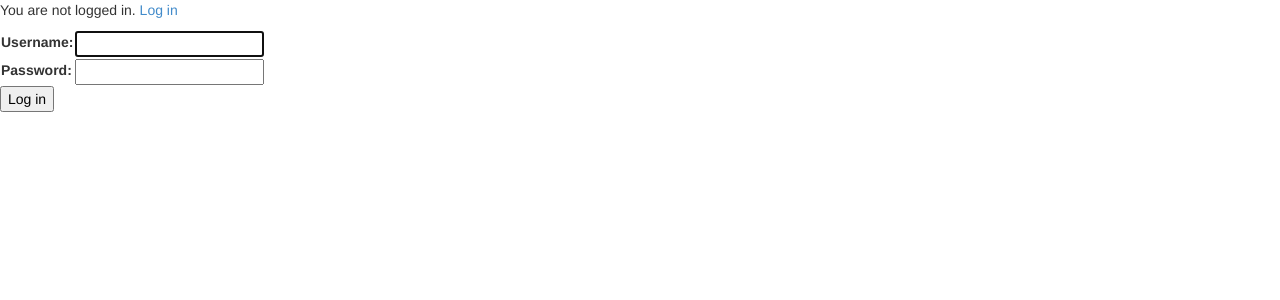
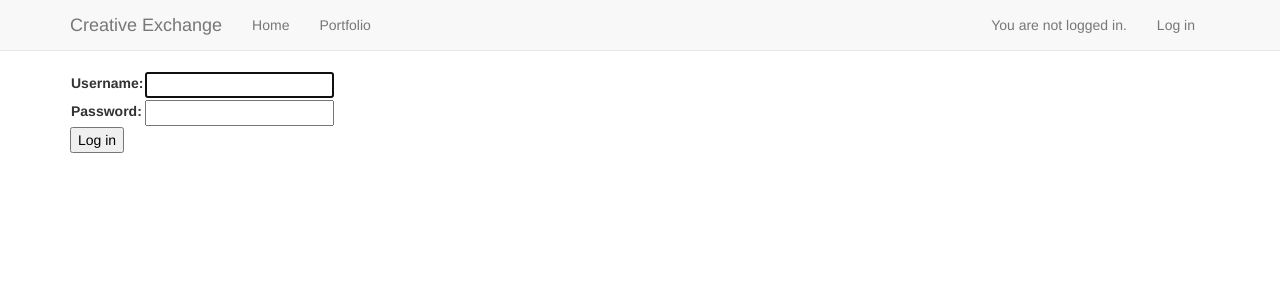
Before and after one commit to Tasignotas/barclays_openminds, a Django app: page /traders/login/ in a window 1280 px wide. Shown: the top 300 px of the page. Run offline with Django 3.2, Linux system fonts and the light colour scheme; some libraries are stand-ins or nearby versions.

Commit message:
Bootstrap

```diff
--- a/server/creative_exchange/templates/base.html
+++ b/server/creative_exchange/templates/base.html
@@ -11,16 +11,31 @@
 </head>
 <body>
 
-<p>
-{% if user.is_authenticated %}
-Welcome, {{ user.username }}. <a href="{% url 'django.contrib.auth.views.logout_then_login' %}">Click to log out</a>
-{% else %}
-You are not logged in. <a href="{% url 'django.contrib.auth.views.login' %}">Log in</a>
-{% endif %}
-</p>
+<div class="navbar navbar-default navbar-static-top" role="navigation">
+      <div class="container">
+        <div class="navbar-header">
+          <a class="navbar-brand" href="#">Creative Exchange</a>
+        </div>
+        <div class="navbar-collapse collapse">
+          <ul class="nav navbar-nav">
+            <li{% if active_page == 'home' %} class="active"{% endif %}><a href="{% url 'home' %}">Home</a></li>
+            <li{% if active_page == 'portfolio' %} class="active"{% endif %}><a href="{% url 'creative_exchange.views.trader_test' %}">Portfolio</a></li>
+          </ul>
+          <ul class="nav navbar-nav navbar-right">
+            {% if user.is_authenticated %}
+				<li class="navbar-text">Welcome, {{ user.username }}.</li><li><a href="{% url 'django.contrib.auth.views.logout_then_login' %}">Click to log out</a></li>
+			{% else %}
+				<li class="navbar-text">You are not logged in.</li><li><a href="{% url 'django.contrib.auth.views.login' %}">Log in</a></li>
+			{% endif %}
+          </ul>
+        </div><!--/.nav-collapse -->
+      </div>
+    </div>
 
+<div class="container">
 {% block content %}
 {% endblock %}
+</div>
 
 </body>
 </html>
```
Also changed, not shown: server/creative_exchange/views.py (+5 -3 lines).
